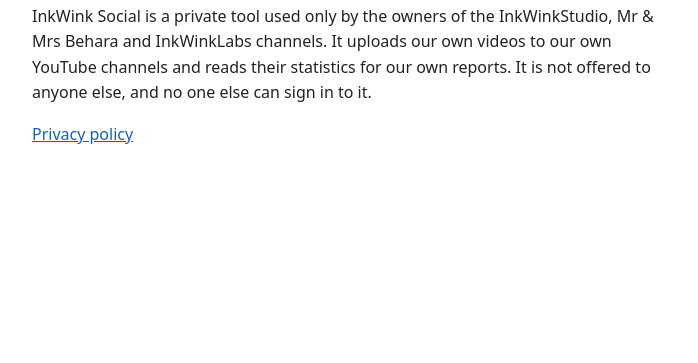
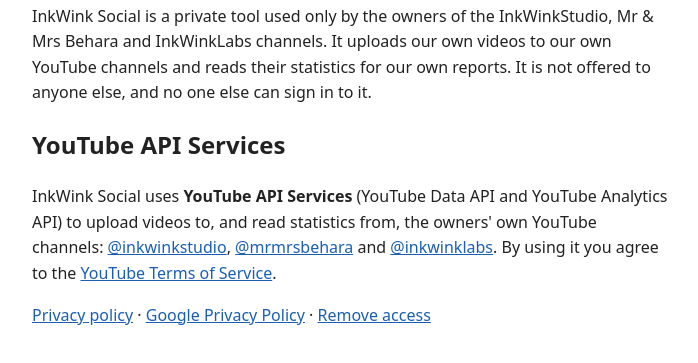
Before and after one commit to nagendraprasad/inkwink-social, a plain HTML site: page index.html in a window 1280 px wide. Shown: the part 117-480 px from the top of the page, without its empty margins (288-986 px from the left). Drawn offline with Linux system fonts and the light colour scheme.

Commit message:
Home page: YouTube API Services section and links; clearer privacy headings
Co-Authored-By: Claude Opus 5.5 <noreply@anthropic.com>

```diff
--- a/index.html
+++ b/index.html
@@ -7,5 +7,11 @@
 <p>InkWink Social is a private tool used only by the owners of the InkWinkStudio, Mr &amp; Mrs Behara and InkWinkLabs channels.
 It uploads our own videos to our own YouTube channels and reads their statistics for our own reports.
 It is not offered to anyone else, and no one else can sign in to it.</p>
-<p><a href="privacy.html">Privacy policy</a></p>
+<h2>YouTube API Services</h2>
+<p>InkWink Social uses <strong>YouTube API Services</strong> (YouTube Data API and YouTube Analytics API) to upload videos to, and read statistics from, the owners' own YouTube channels:
+<a href="https://www.youtube.com/@inkwinkstudio">@inkwinkstudio</a>,
+<a href="https://www.youtube.com/@mrmrsbehara">@mrmrsbehara</a> and
+<a href="https://www.youtube.com/@inkwinklabs">@inkwinklabs</a>.
+By using it you agree to the <a href="https://www.youtube.com/t/terms">YouTube Terms of Service</a>.</p>
+<p class="links"><a href="privacy.html">Privacy policy</a> · <a href="https://policies.google.com/privacy">Google Privacy Policy</a> · <a href="https://myaccount.google.com/permissions">Remove access</a></p>
 </body></html>
```
Also changed, not shown: privacy.html (+2 -2 lines).
